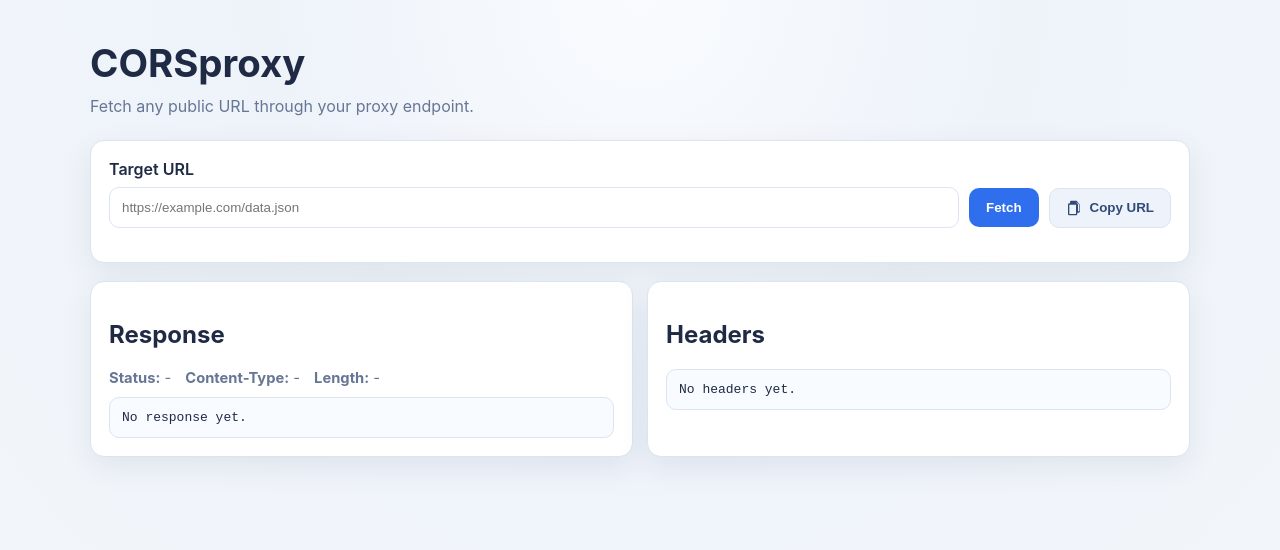
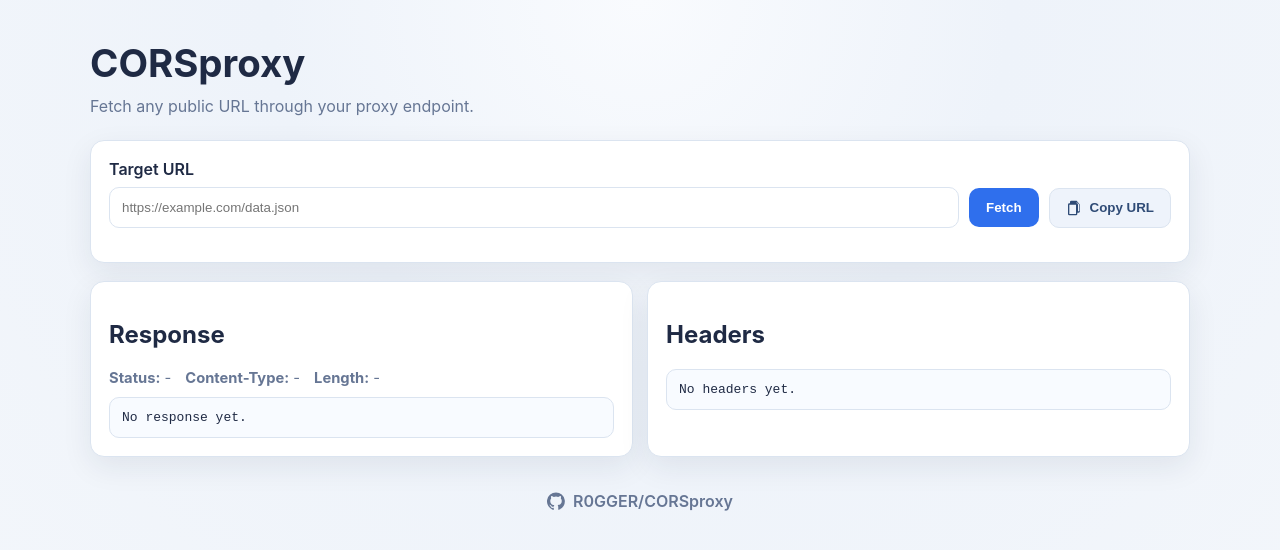
Before and after one commit to R0GGER/CORSproxy, a website: page public/index.html in a window 1280 px wide. Drawn offline with Linux system fonts and the light colour scheme; files that its build step writes are made by us from their sources.

Commit message:
A few minor updates...

```diff
--- a/public/index.html
+++ b/public/index.html
@@ -4,6 +4,7 @@
   <meta charset="utf-8">
   <meta name="viewport" content="width=device-width, initial-scale=1">
   <title>CORSproxy</title>
+  <link rel="icon" type="image/svg+xml" href="/favicon.svg">
   <link rel="stylesheet" href="/ui/styles.css">
 </head>
 <body>
@@ -50,6 +51,21 @@
         <pre id="headersPreview" class="preview">No headers yet.</pre>
       </article>
     </section>
+
+    <footer class="app-footer">
+      <a
+        class="github-link"
+        href="https://github.com/R0GGER/CORSproxy"
+        target="_blank"
+        rel="noopener noreferrer"
+        aria-label="Open GitHub repository R0GGER/CORSproxy"
+      >
+        <svg class="github-icon" viewBox="0 0 24 24" aria-hidden="true" focusable="false">
+          <path d="M12 .5a12 12 0 0 0-3.79 23.39c.6.11.82-.26.82-.58v-2.17c-3.34.73-4.04-1.61-4.04-1.61-.55-1.38-1.33-1.75-1.33-1.75-1.09-.75.08-.74.08-.74 1.2.09 1.84 1.24 1.84 1.24 1.07 1.83 2.81 1.3 3.49 1 .11-.78.42-1.3.76-1.6-2.67-.31-5.47-1.33-5.47-5.94 0-1.31.47-2.38 1.24-3.22-.13-.31-.54-1.56.12-3.25 0 0 1.01-.33 3.3 1.23a11.5 11.5 0 0 1 6.01 0c2.29-1.56 3.29-1.23 3.29-1.23.66 1.69.25 2.94.12 3.25.77.84 1.24 1.91 1.24 3.22 0 4.62-2.81 5.63-5.49 5.93.43.37.81 1.11.81 2.23v3.31c0 .32.22.69.83.58A12 12 0 0 0 12 .5Z"></path>
+        </svg>
+        <span>R0GGER/CORSproxy</span>
+      </a>
+    </footer>
   </main>
 
   <script>
--- a/public/styles.css
+++ b/public/styles.css
@@ -132,6 +132,33 @@
   grid-template-columns: 1fr 1fr;
 }
 
+.app-footer {
+  margin-top: 22px;
+  padding: 12px 0 2px;
+  display: flex;
+  justify-content: center;
+}
+
+.github-link {
+  display: inline-flex;
+  align-items: center;
+  gap: 8px;
+  color: var(--muted);
+  text-decoration: none;
+  font-weight: 600;
+  transition: color 0.18s ease;
+}
+
+.github-link:hover {
+  color: var(--accent);
+}
+
+.github-icon {
+  width: 18px;
+  height: 18px;
+  fill: currentColor;
+}
+
 .meta {
   display: flex;
   flex-wrap: wrap;
--- a/server.js
+++ b/server.js
@@ -248,6 +248,11 @@
     return;
   }
 
+  if (url.pathname === '/favicon.svg' || url.pathname === '/favicon.ico') {
+    servePublicFile(res, 'favicon.svg', 'image/svg+xml');
+    return;
+  }
+
   // Stats endpoint: /stats or /?stats (JSON or HTML)
   if (url.pathname === '/stats' || url.searchParams.has('stats')) {
     const wantsJson = url.searchParams.get('format') === 'json' || req.headers.accept?.includes('application/json');
```
Also changed, not shown: README.md, favicon.svg (added), public/favicon.svg (added).
